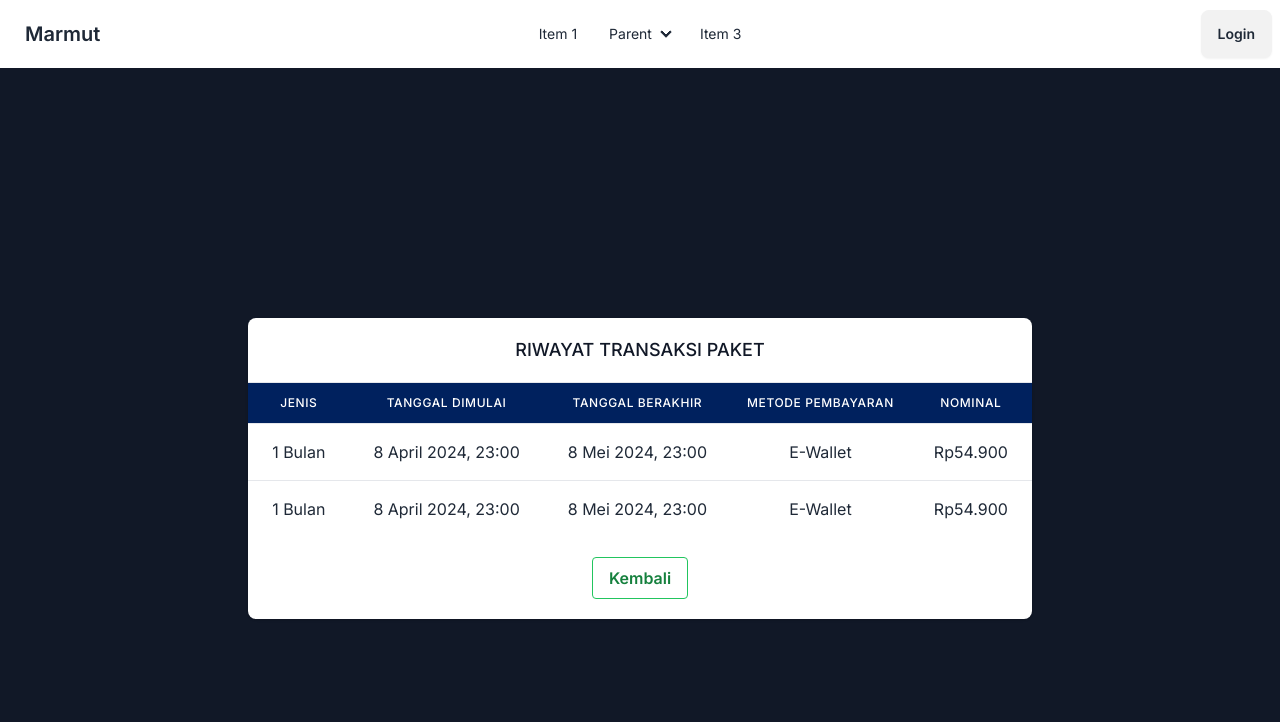
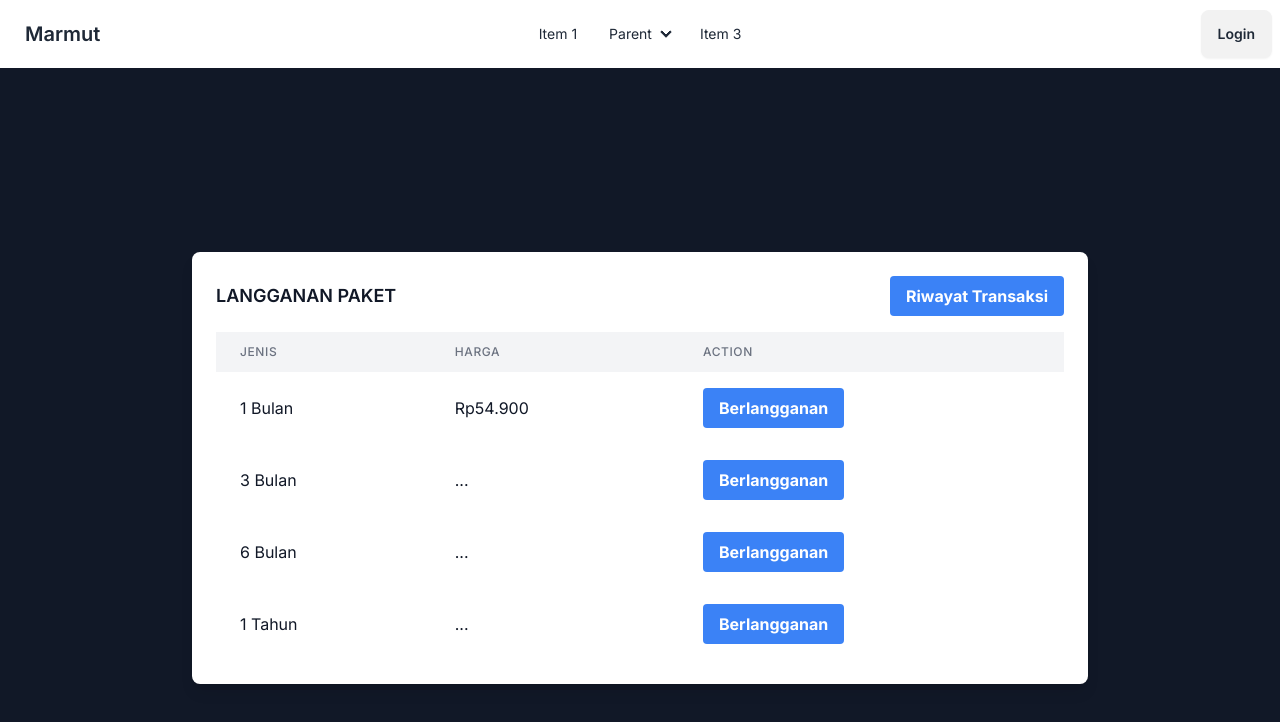
Before and after one commit to juankhusuma/marmut, a Next.js app: page /paket-langganan in a window 1280 px wide. Shown: the top 722 px of the page. Built offline with nearby package versions, Linux system fonts and the light colour scheme.

Commit message:
Impelent langganan paket (backup f)

```diff
--- a/src/app/paket-langganan/page.tsx
+++ b/src/app/paket-langganan/page.tsx
@@ -1,85 +1,64 @@
 import Link from 'next/link';
+import React from 'react';
 
 export default function PaketLangganan() {
     return (
         <div className="flex items-center justify-center min-h-screen bg-gray-900">
-            <div className="w-auto">
-                <div className="bg-white shadow overflow-hidden rounded-lg">
-                    <div className="px-4 py-5 sm:px-6">
-                        <h3 className="text-lg leading-6 font-medium text-gray-900 text-center">RIWAYAT TRANSAKSI PAKET</h3>
+            <div className="bg-white p-6 rounded-lg shadow-lg text-gray-900 max-w-4xl w-full">
+                <div className="flex justify-between items-center mb-4">
+                    <h3 className="text-lg font-semibold">LANGGANAN PAKET</h3>
+                    <Link href = "/paket-langganan/riwayat-transaksi">
+                    <button className="bg-blue-500 hover:bg-blue-700 text-white font-bold py-2 px-4 rounded">
+                        Riwayat Transaksi
+                    </button>
+                    </Link>
                 </div>
-                    <div className="border-t border-gray-200">
-                        <table className="min-w-full divide-y divide-gray-200">
-                            <thead className="bg-deep-blue">
-                                <tr>
-                                    <th scope="col" className="px-4 py-3 text-center text-xs font-medium text-white uppercase tracking-wider">
+                <table className="min-w-full">
+                    <thead>
+                        <tr className="bg-gray-100">
+                            <th className="px-6 py-3 text-left text-xs font-medium text-gray-500 uppercase tracking-wider">
                                 Jenis
                             </th>
-                                    <th scope="col" className="px-4 py-3 text-center text-xs font-medium text-white uppercase tracking-wider">
-                                        Tanggal Dimulai
+                            <th className="px-6 py-3 text-left text-xs font-medium text-gray-500 uppercase tracking-wider">
+                                Harga
                             </th>
-                                    <th scope="col" className="px-4 py-3 text-center text-xs font-medium text-white uppercase tracking-wider">
-                                        Tanggal Berakhir
-                                    </th>
-                                    <th scope="col" className="px-4 py-3 text-center text-xs font-medium text-white uppercase tracking-wider">
-                                        Metode Pembayaran
-                                    </th>
-                                    <th scope="col" className="px-4 py-3 text-center text-xs font-medium text-white uppercase tracking-wider">
-                                        Nominal
+                            <th className="px-6 py-3 text-left text-xs font-medium text-gray-500 uppercase tracking-wider">
+                                Action
                             </th>
                         </tr>
                     </thead>
-                            <tbody className="bg-white divide-y divide-gray-200 text-center">
+                    <tbody className="bg-white">
                         <tr>
+                            <td className="px-6 py-4 whitespace-nowrap">1 Bulan</td>
+                            <td className="px-6 py-4 whitespace-nowrap">Rp54.900</td>
                             <td className="px-6 py-4 whitespace-nowrap">
-                                    1 Bulan
-                                  </td>
-                                  <td className="px-6 py-4 whitespace-nowrap">
-                                    8 April 2024,
-                                    23:00
-                                  </td>
-                                  <td className="px-6 py-4 whitespace-nowrap">
-                                    8 Mei 2024,
-                                    23:00
-                                  </td>
-                                  <td className="px-6 py-4 whitespace-nowrap">
-                                    E-Wallet
-                                  </td>
-                                  <td className="px-6 py-4 whitespace-nowrap">
-                                    Rp54.900
+                                <button className="bg-blue-500 hover:bg-blue-700 text-white font-bold py-2 px-4 rounded">Berlangganan</button>
                             </td>
                         </tr>
                         <tr>
+                            <td className="px-6 py-4 whitespace-nowrap">3 Bulan</td>
+                            <td className="px-6 py-4 whitespace-nowrap">...</td>
                             <td className="px-6 py-4 whitespace-nowrap">
-                                    1 Bulan
+                                <button className="bg-blue-500 hover:bg-blue-700 text-white font-bold py-2 px-4 rounded">Berlangganan</button>
                             </td>
+                        </tr>
+                        <tr>
+                            <td className="px-6 py-4 whitespace-nowrap">6 Bulan</td>
+                            <td className="px-6 py-4 whitespace-nowrap">...</td>
                             <td className="px-6 py-4 whitespace-nowrap">
-                                    8 April 2024,
-                                    23:00
+                                <button className="bg-blue-500 hover:bg-blue-700 text-white font-bold py-2 px-4 rounded">Berlangganan</button>
                             </td>
+                        </tr>
+                        <tr>
+                            <td className="px-6 py-4 whitespace-nowrap">1 Tahun</td>
+                            <td className="px-6 py-4 whitespace-nowrap">...</td>
                             <td className="px-6 py-4 whitespace-nowrap">
-                                    8 Mei 2024,
-                                    23:00
-                                  </td>
-                                  <td className="px-6 py-4 whitespace-nowrap">
-                                    E-Wallet
-                                  </td>
-                                  <td className="px-6 py-4 whitespace-nowrap">
-                                    Rp54.900
+                                <button className="bg-blue-500 hover:bg-blue-700 text-white font-bold py-2 px-4 rounded">Berlangganan</button>
                             </td>
                         </tr>
                     </tbody>
                 </table>
             </div>
-                    <div className="flex justify-center py-5">
-                        <Link href="/">
-                            <button className="bg-transparent hover:bg-green-500 text-green-700 font-semibold hover:text-white py-2 px-4 border border-green-500 hover:border-transparent rounded">
-                                Kembali
-                            </button>
-                        </Link>
-                    </div>
-                </div>
-            </div>
         </div>
     );
 }
--- /dev/null
+++ b/src/app/paket-langganan/riwayat-transaksi/page.tsx
@@ -0,0 +1,85 @@
+import Link from 'next/link';
+
+export default function RiwayatPaket() {
+    return (
+        <div className="flex items-center justify-center min-h-screen bg-gray-900">
+            <div className="w-auto">
+                <div className="bg-white shadow overflow-hidden rounded-lg">
+                    <div className="px-4 py-5 sm:px-6">
+                        <h3 className="text-lg leading-6 font-medium text-gray-900 text-center">RIWAYAT TRANSAKSI PAKET</h3>
+                    </div>
+                    <div className="border-t border-gray-200">
+                        <table className="min-w-full divide-y divide-gray-200">
+                            <thead className="bg-deep-blue">
+                                <tr>
+                                    <th scope="col" className="px-4 py-3 text-center text-xs font-medium text-white uppercase tracking-wider">
+                                        Jenis
+                                    </th>
+                                    <th scope="col" className="px-4 py-3 text-center text-xs font-medium text-white uppercase tracking-wider">
+                                        Tanggal Dimulai
+                                    </th>
+                                    <th scope="col" className="px-4 py-3 text-center text-xs font-medium text-white uppercase tracking-wider">
+                                        Tanggal Berakhir
+                                    </th>
+                                    <th scope="col" className="px-4 py-3 text-center text-xs font-medium text-white uppercase tracking-wider">
+                                        Metode Pembayaran
+                                    </th>
+                                    <th scope="col" className="px-4 py-3 text-center text-xs font-medium text-white uppercase tracking-wider">
+                                        Nominal
+                                    </th>
+                                </tr>
+                            </thead>
+                            <tbody className="bg-white divide-y divide-gray-200 text-center">
+                              <tr>
+                                <td className="px-6 py-4 whitespace-nowrap">
+                                    1 Bulan
+                                  </td>
+                                  <td className="px-6 py-4 whitespace-nowrap">
+                                    8 April 2024,
+                                    23:00
+                                  </td>
+                                  <td className="px-6 py-4 whitespace-nowrap">
+                                    8 Mei 2024,
+                                    23:00
+                                  </td>
+                                  <td className="px-6 py-4 whitespace-nowrap">
+                                    E-Wallet
+                                  </td>
+                                  <td className="px-6 py-4 whitespace-nowrap">
+                                    Rp54.900
+                                  </td>
+                              </tr>
+                              <tr>
+                                <td className="px-6 py-4 whitespace-nowrap">
+                                    1 Bulan
+                                  </td>
+                                  <td className="px-6 py-4 whitespace-nowrap">
+                                    8 April 2024,
+                                    23:00
+                                  </td>
+                                  <td className="px-6 py-4 whitespace-nowrap">
+                                    8 Mei 2024,
+                                    23:00
+                                  </td>
+                                  <td className="px-6 py-4 whitespace-nowrap">
+                                    E-Wallet
+                                  </td>
+                                  <td className="px-6 py-4 whitespace-nowrap">
+                                    Rp54.900
+                                  </td>
+                              </tr>
+                            </tbody>
+                        </table>
+                    </div>
+                    <div className="flex justify-center py-5">
+                        <Link href="/">
+                            <button className="bg-transparent hover:bg-green-500 text-green-700 font-semibold hover:text-white py-2 px-4 border border-green-500 hover:border-transparent rounded">
+                                Kembali
+                            </button>
+                        </Link>
+                    </div>
+                </div>
+            </div>
+        </div>
+    );
+}
```
Also changed, not shown: src/app/paket-langganan/pembayaran-paket/page.tsx (added). Lines whose indentation alone changed are shown as unchanged.
